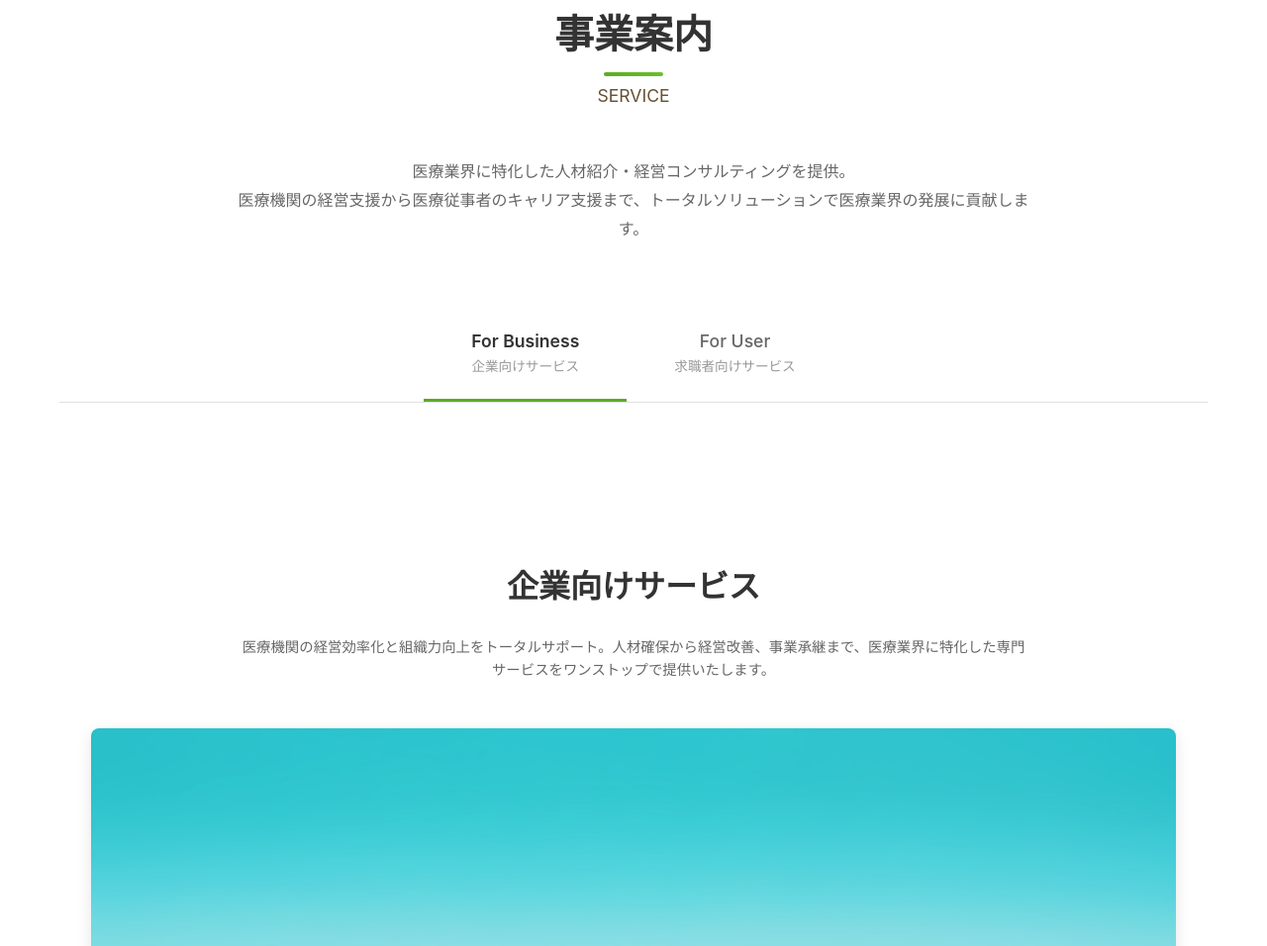
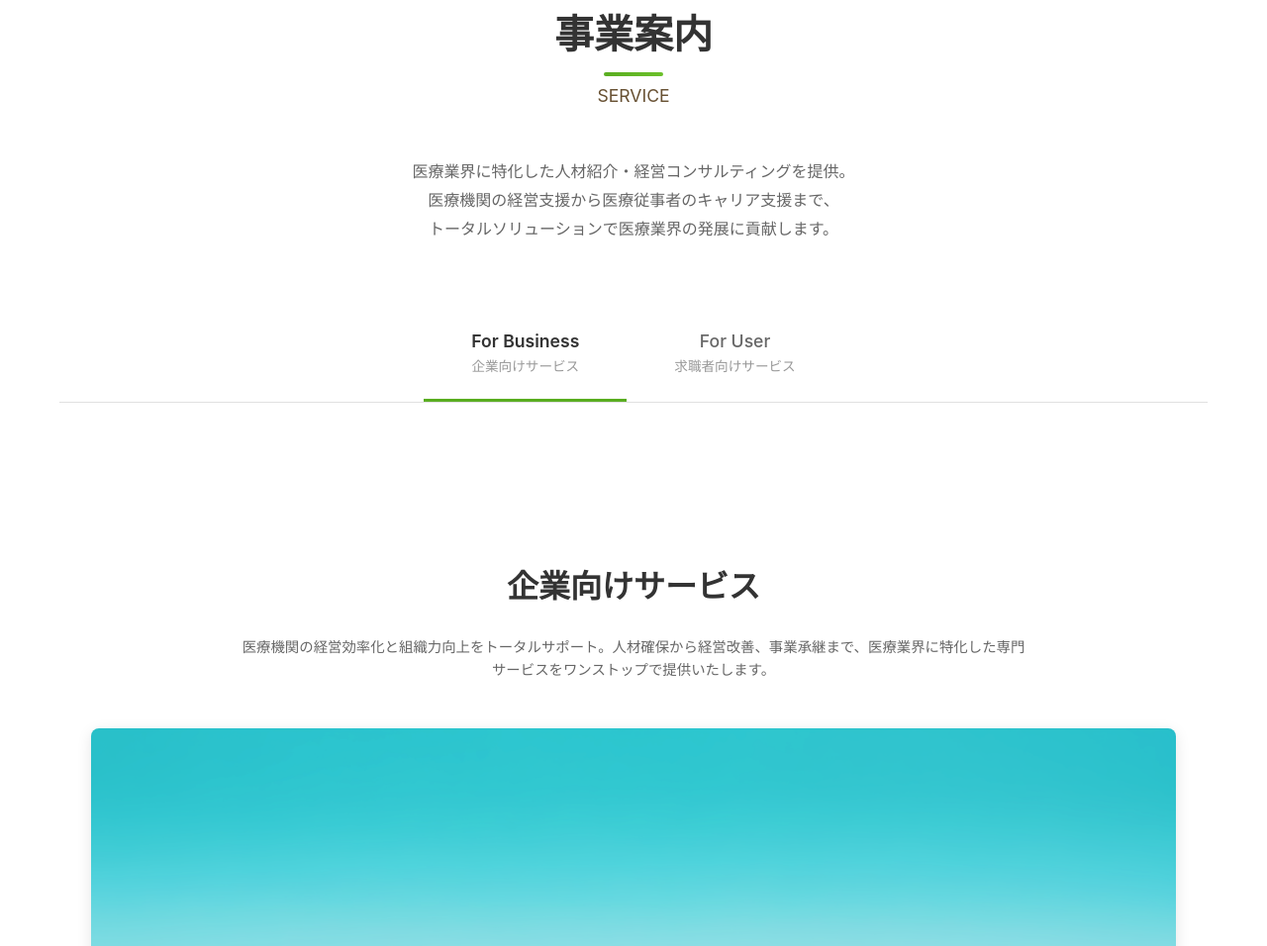
Before and after one commit to haruhiishizuka/haruhi-medical-official, a website: page index.html in a window 1280 px wide. Shown: the part 893-1849 px from the top of the page at 99% size. Drawn offline with Linux system fonts and the light colour scheme.

Commit message:
Fix text wrapping in top page services section and align CEO signature to right in about page

```diff
--- a/index.html
+++ b/index.html
@@ -69,7 +69,8 @@
             <p class="section-subtitle">SERVICE</p>
             <p class="section-description">
                 医療業界に特化した人材紹介・経営コンサルティングを提供。<br>
-                医療機関の経営支援から医療従事者のキャリア支援まで、トータルソリューションで医療業界の発展に貢献します。
+                医療機関の経営支援から医療従事者のキャリア支援まで、<br>
+                トータルソリューションで医療業界の発展に貢献します。
             </p>
 
             <!-- サービスタブ -->
```
Also changed, not shown: pages/about.html (+1 -1 lines).
